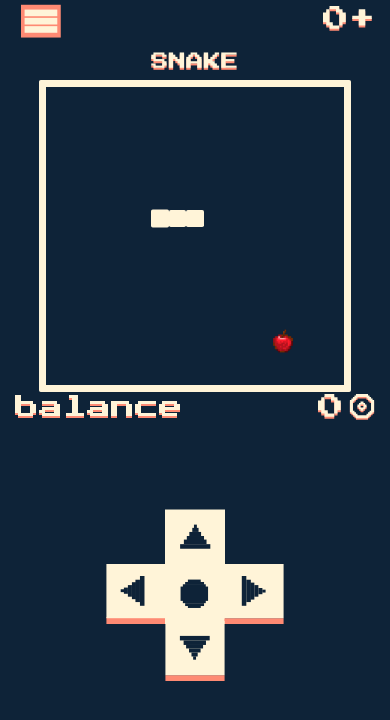
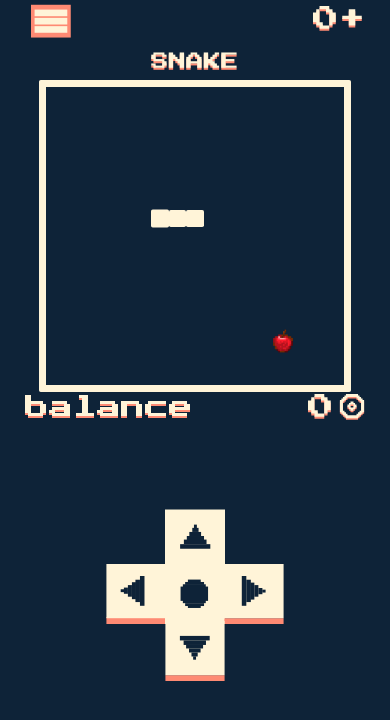
Before and after one commit to digmen/snake, a React (Vite) app: page / in a window 390 px wide. Shown: the top 720 px of the page. Built offline with nearby package versions, Linux system fonts and the light colour scheme.

Commit message:
fdfgdfwwwewwswsd

```diff
--- a/src/components/App/app.module.css
+++ b/src/components/App/app.module.css
@@ -292,7 +292,7 @@
 
 @media (max-width: 431px) {
 	.main {
-		width: 360px;
+		width: 340px;
 		margin: 0 auto;
 	}
 
```
